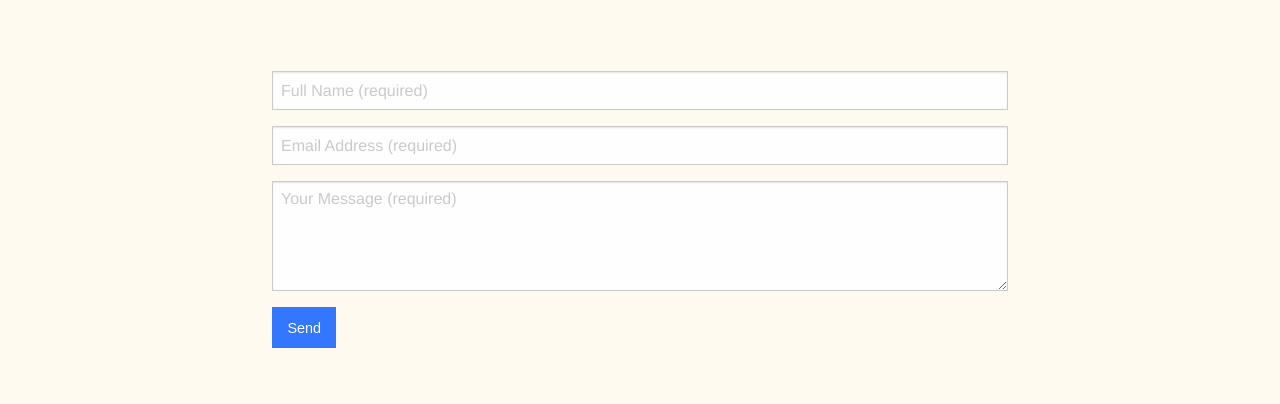
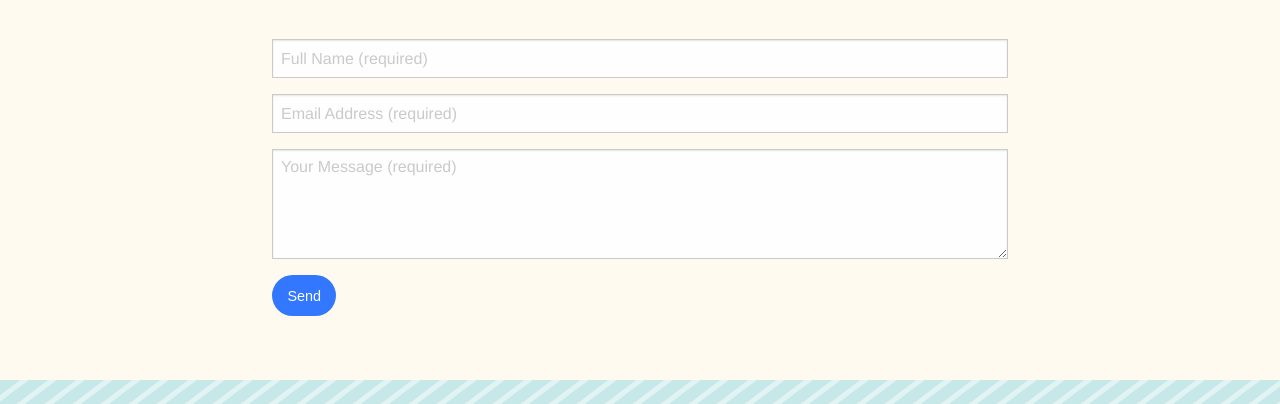
Before and after one commit to jeffhutchins/dentonthedragon.com, a website: page docs/contact/index.html in a window 1280 px wide. Shown: the part 449-853 px from the top of the page. Drawn offline with Linux system fonts and the light colour scheme.

Commit message:
updated cname to match github and updated padding/margin classes in mixin file ... re-complied project

```diff
--- a/docs/contact/index.html
+++ b/docs/contact/index.html
@@ -43,7 +43,7 @@
     </div>
 
 
-    <div class="row pb-0">
+    <div class="row">
       <div class="small-12 medium-12 large-12 columns text-center">
         <h1>Contact Bubbleland Imagination Co.</h1>
       </div>
--- a/src/assets/scss/base/forms.scss
+++ b/src/assets/scss/base/forms.scss
@@ -17,8 +17,10 @@ select[multiple=multiple] {
 		line-height: 3rem;
 	}
 }
-
-input[type="submit"], [type="submit"] {
+[type="submit"] {
+	border-radius: $button-radius;
+}
+input[type="submit"] {
 	@extend .button;
 	@extend .primary;
 	margin-right: .5rem;
--- a/src/assets/scss/mixins/_mixins.scss
+++ b/src/assets/scss/mixins/_mixins.scss
@@ -69,30 +69,29 @@
 	}
 }
 
-// Margin / Padding class mixin
 @mixin generate-spacing-classes(
-	$default-space-amounts-with-direction: (1 left l, 2 left l, 3 left l, 4 left l, 5 left l)
+	$default-space-amounts-with-direction: (0 left l, 1 left l, 2 left l, 3 left l, 4 left l, 5 left l)
 )
 {
 	@each $space in $default-space-amounts-with-direction {
 		.m#{nth($space, 3)}-#{nth($space, 1)} {
-			margin-#{nth($space, 2)}: #{nth($space, 1)}rem;
+			margin-#{nth($space, 2)}: #{nth($space, 1)}rem !important;
 		}
 		.m-#{nth($space, 1)} {
-			margin: #{nth($space, 1)}rem;
+			margin: #{nth($space, 1)}rem !important;
 		}
 		.p#{nth($space, 3)}-#{nth($space, 1)} {
-			padding-#{nth($space, 2)}: #{nth($space, 1)}rem;
+			padding-#{nth($space, 2)}: #{nth($space, 1)}rem !important;
 		}
 		.p-#{nth($space, 1)} {
-			padding: #{nth($space, 1)}rem;
+			padding: #{nth($space, 1)}rem !important;
 		}
 	}
 }
 
-$right-space-vars: (1 right r, 2 right r, 3 right r, 4 right r, 5 right r);
-$bottom-space-vars: (1 bottom b, 2 bottom b, 3 bottom b, 4 bottom b, 5 bottom b);
-$top-space-vars: (1 top t, 2 top t, 3 top t, 4 top t, 5 top t);
+$right-space-vars: (0 right r, 1 right r, 2 right r, 3 right r, 4 right r, 5 right r);
+$bottom-space-vars: (0 bottom b, 1 bottom b, 2 bottom b, 3 bottom b, 4 bottom b, 5 bottom b);
+$top-space-vars: (0 top t, 1 top t, 2 top t, 3 top t, 4 top t, 5 top t);
 
 @include generate-spacing-classes(); // left comes by default
 @include generate-spacing-classes($right-space-vars);
```
Also changed, not shown: src/pages/contact/index.html (+1 -1 lines), docs/assets/css/app.css, 2 other files.
